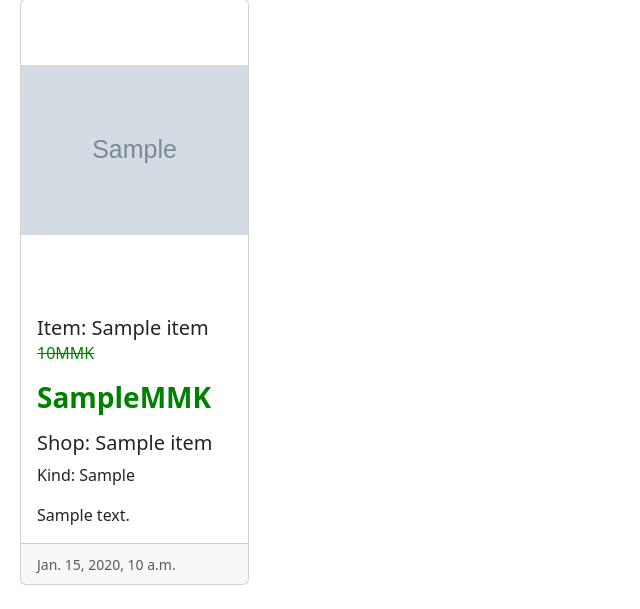
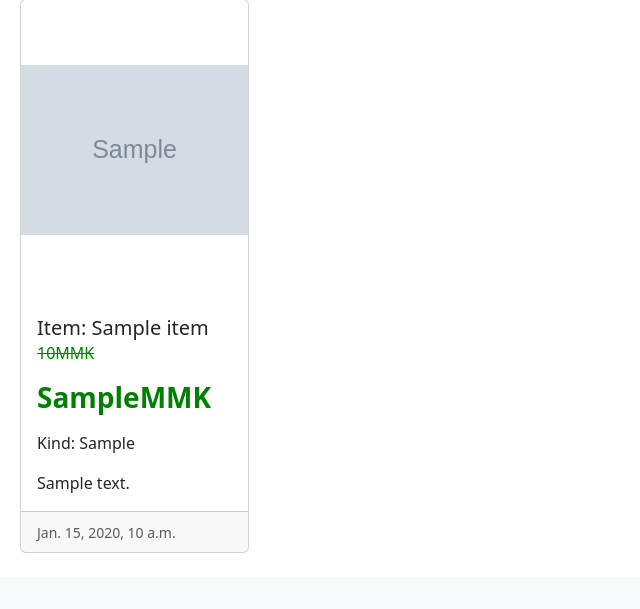
Before and after one commit to lou320/burma88, a Django app: page / in a window 1280 px wide. Shown: the part 561-1170 px from the top of the page, without its empty margins (0-640 px from the left). After the commit the page ends 1114 px from the top, so only its background shows below. Run offline with Django 4.2, Linux system fonts and the light colour scheme; tables that the repository leaves empty hold one stand-in row (values such as "Sample post"); grey boxes marked "Sample" are stand-in pictures.

Commit message:
new commit

```diff
--- a/main/templates/main/home.html
+++ b/main/templates/main/home.html
@@ -74,7 +74,6 @@
                   {% if item.discount%} <strike> {{item.price}}MMK</strike>
                   <h3 style="color: green;"><b>{{item.discount}}MMK</b></h3> {% else%} <h3 style="color: green;"><b>{{item.price}}MMK</b></h3>{% endif %}
                   {% else%}စျေးအပြောင်းအလဲရှိနိုင်{% endif %}</p>
-                <h5 class="card-title">Shop: {{item.shop_name}}</h5>
                 <p>Kind: {{item.kind}}</p>
 
                 <p class="card-text text-truncate">
--- a/users/templates/users/saved_items.html
+++ b/users/templates/users/saved_items.html
@@ -42,7 +42,6 @@
               <div class="card-body">
 
                 <h5 style="display: inline;" class="card-title">Item: {{item.item_name}}</h5><p style="color: green;">{{item.price}}MMK</p>
-                <h5 class="card-title">Shop: {{item.shop_name}}</h5>
                 <p>Kind: {{item.kind}}</p>
 
                 <p class="card-text text-truncate">
```
